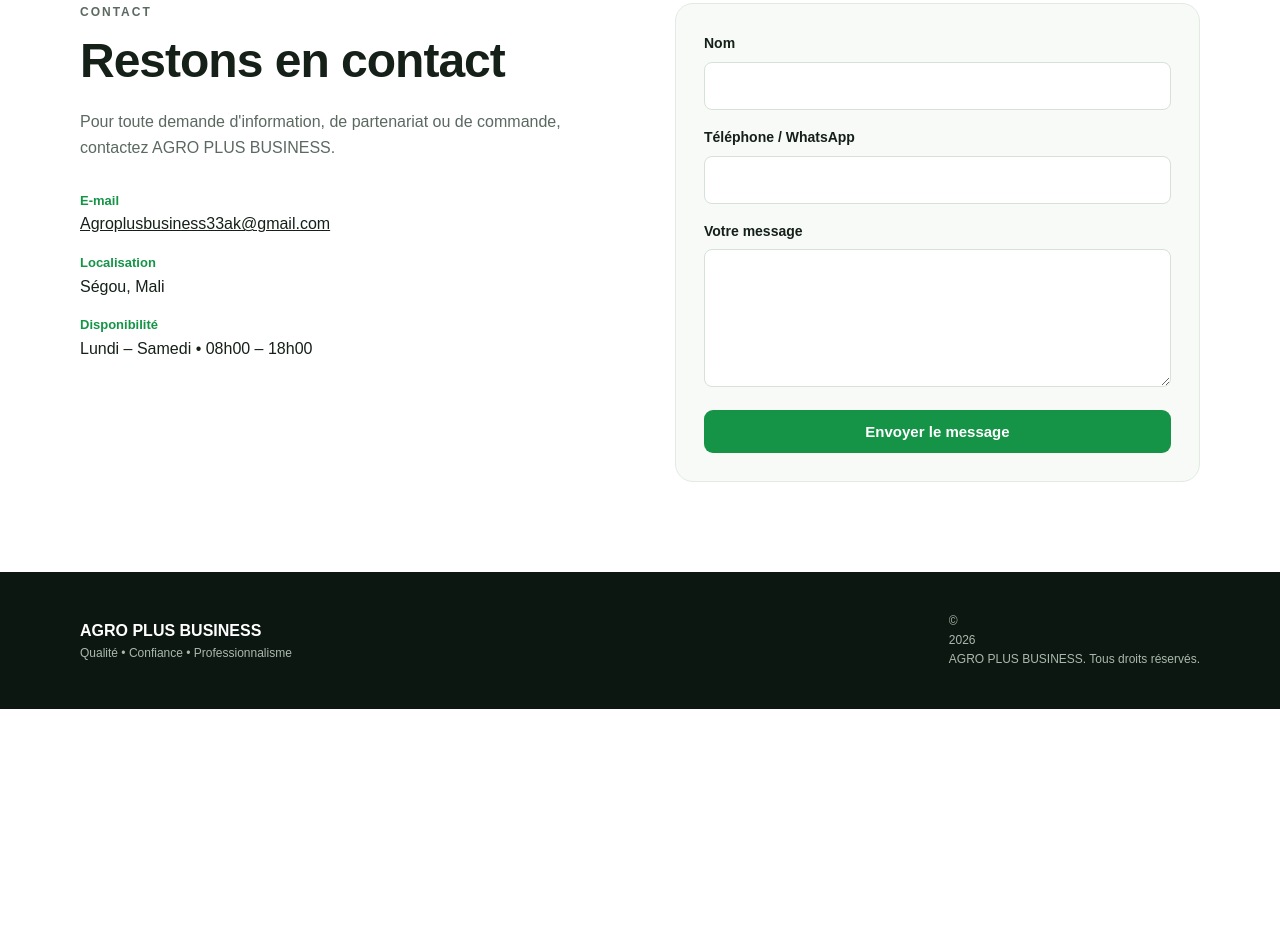
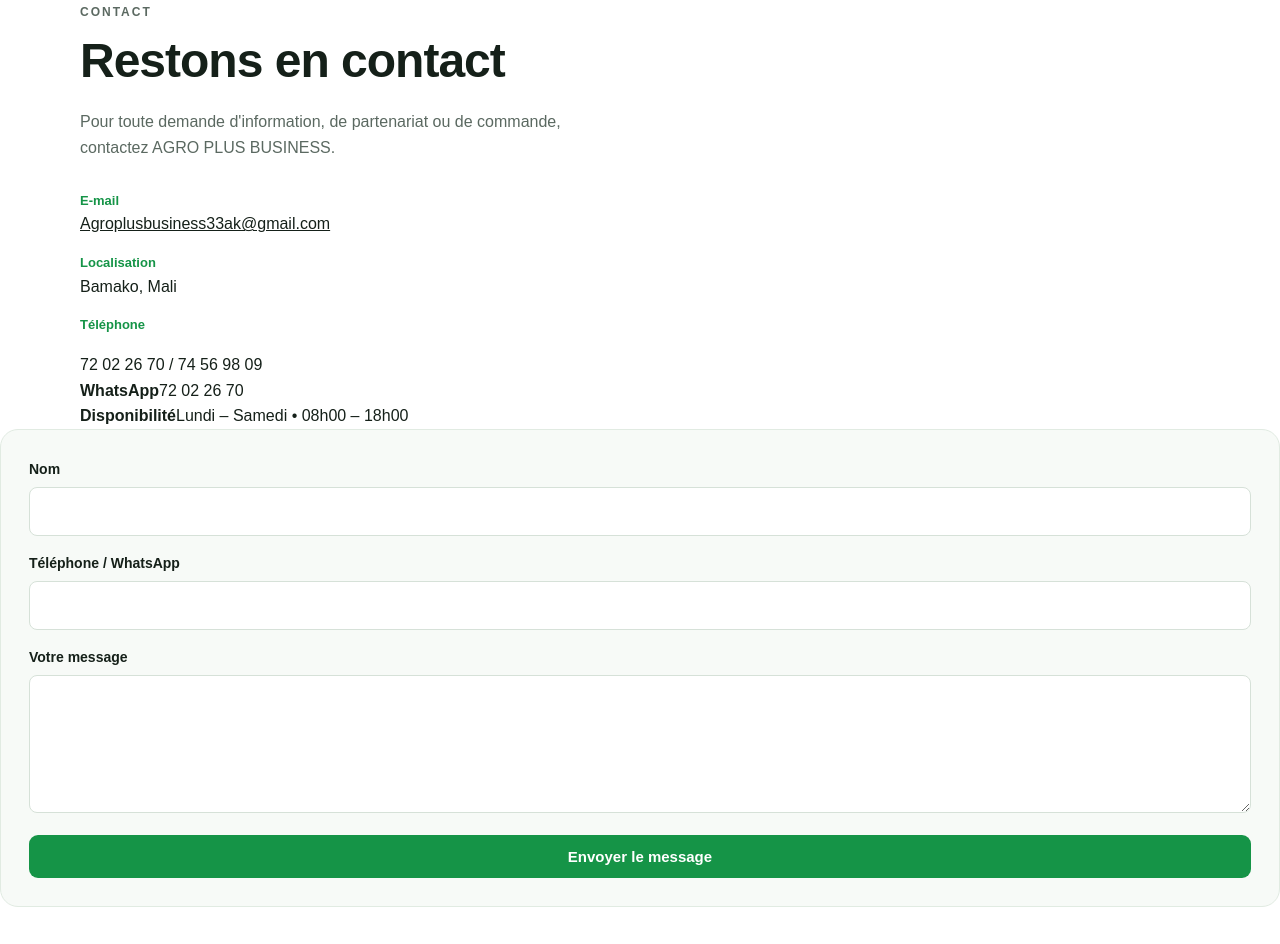
Before and after one commit to tientasekou99-cloud/Agroplusbusiness-gmail.com-, a plain HTML site: page index.html in a window 1280 px wide. Shown: the part 3496-4440 px from the top of the page. Before the commit the page ends 4205 px from the top, so only its background shows below. Drawn offline with Linux system fonts and the light colour scheme.

Commit message:
Update contact information in index.html

```diff
--- a/index.html
+++ b/index.html
@@ -138,8 +138,10 @@
           <h2>Restons en contact</h2>
           <p>Pour toute demande d'information, de partenariat ou de commande, contactez AGRO PLUS BUSINESS.</p>
           <div class="contact-list">
-            <div><b>E-mail</b><a href="mailto:Agroplusbusiness33ak@gmail.com">Agroplusbusiness33ak@gmail.com</a></div>
-            <div><b>Localisation</b><span>Ségou, Mali</span></div>
+            <div><b>E-mail</b><a href="mailto:Gaoussouakdiakite@gmail.com">Agroplusbusiness33ak@gmail.com</a></div>
+            <div><b>Localisation</b><span>Bamako, Mali</span></div>
+            <b>Téléphone</b><span>72 02 26 70 / 74 56 98 09</span></div>
+          <div><b>WhatsApp</b><span>72 02 26 70</span></div>
             <div><b>Disponibilité</b><span>Lundi – Samedi • 08h00 – 18h00</span></div>
           </div>
         </div>
```
